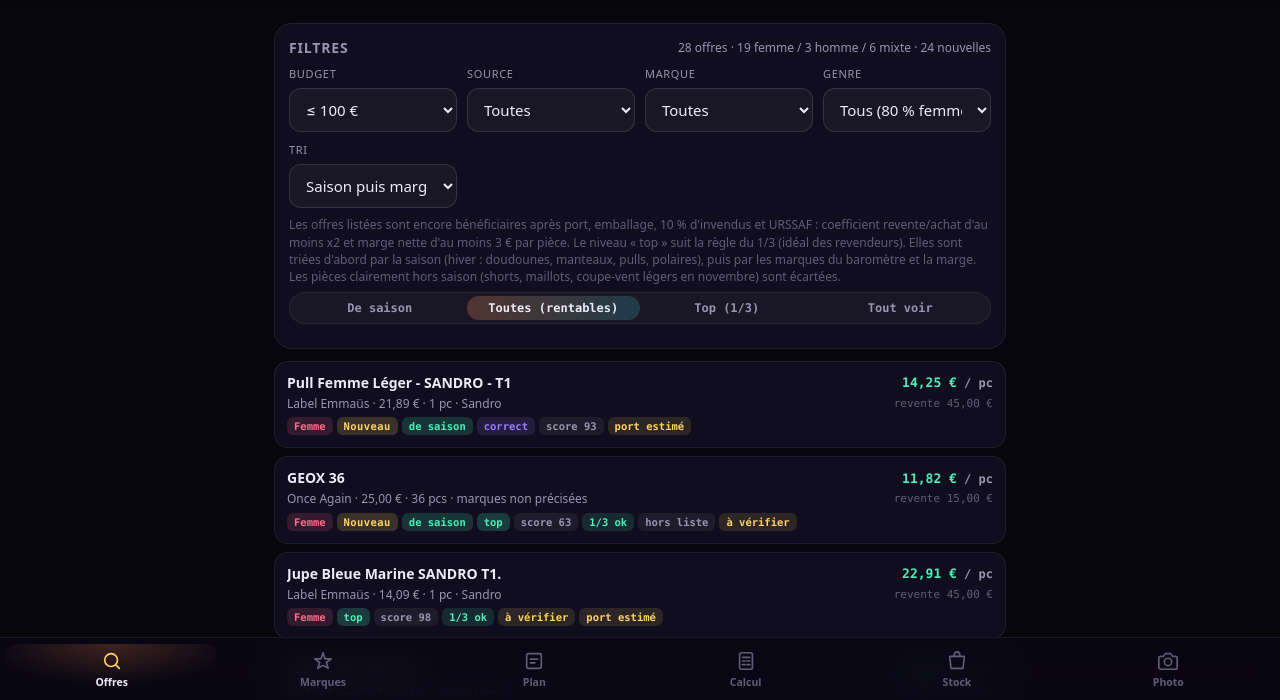
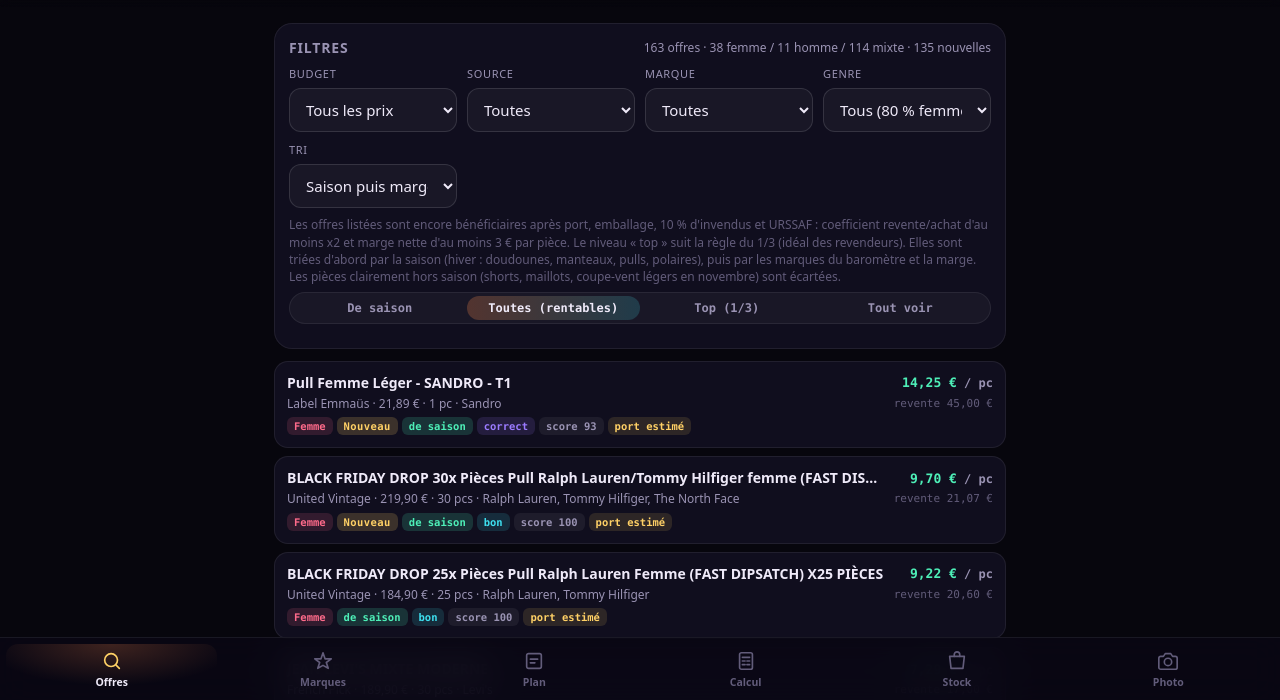
Before and after one commit to aronsonkyllian-ux/vinted-sourcing, a plain HTML site: page index.html in a window 1280 px wide. Shown: the part 98-798 px from the top of the page. Drawn offline with Linux system fonts and the light colour scheme.

Commit message:
Afficher toutes les offres par défaut

```diff
--- a/app.js
+++ b/app.js
@@ -152,6 +152,7 @@ function balanceGender(list) {
   const m = list.filter(o => o.gender !== "femme" && o.gender !== "homme");
   if (!h.length) return f.length ? f.concat(m) : m;
   const takeF = f.length;
+  const allH = h;
   const takeH = takeF ? Math.min(h.length, Math.max(0, Math.round(takeF * hommeShare / femmeShare))) : h.length;
   const F = f.slice(0, takeF), H = h.slice(0, takeH);
   const stepF = Math.max(1, Math.round(femmeShare / Math.max(hommeShare, 0.01)));
@@ -161,7 +162,8 @@ function balanceGender(list) {
     for (let k = 0; k < stepF && i < F.length; k++) out.push(F[i++]);
     if (j < H.length) out.push(H[j++]);
   }
-  if (!m.length) return out;
+  const restH = allH.filter(o => !H.includes(o));
+  if (!m.length) return out.concat(restH);
   const mixteRe = /homme\s*(et|-|\/|,)\s*femme|femme\s*(et|-|\/|,)\s*homme|unisexe|unisex|\bmixte\b|homme\s*-\s*femme|femme\s*-\s*homme/i;
   const explicit = m.filter(o => mixteRe.test(o.title || ""));
   const other = m.filter(o => !mixteRe.test(o.title || ""));
@@ -174,7 +176,8 @@ function balanceGender(list) {
     mixed.push(o);
     if (mi < M.length && (k + 1) % stride === 0) mixed.push(M[mi++]);
   });
-  return mixed.concat(M.slice(mi));
+  const restM = m.filter(o => !M.includes(o));
+  return mixed.concat(M.slice(mi), restH, restM);
 }
 
 function filteredOffers() {
--- a/index.html
+++ b/index.html
@@ -50,10 +50,10 @@
       <div class="filters">
         <label class="f">Budget
           <select id="fBudget">
-            <option value="100" selected>≤ 100 €</option>
+            <option value="100">≤ 100 €</option>
             <option value="150">≤ 150 €</option>
             <option value="300">≤ 300 €</option>
-            <option value="0">Tous les prix</option>
+            <option value="0" selected>Tous les prix</option>
           </select>
         </label>
         <label class="f">Source
--- a/sw.js
+++ b/sw.js
@@ -1,5 +1,5 @@
 /* Sourcing Vinted — coque hors ligne (cache d'abord), données en réseau d'abord. */
-const V = "sourcing-e73ac34fde";
+const V = "sourcing-e73ac34fdf";
 const SHELL = ["./", "index.html", "style.css", "app.js", "manifest.json",
   "icons/icon-192.png", "icons/icon-512.png", "icons/apple-touch-icon.png", "icons/favicon.png"];
 const SEEN_REQ = new Request("./__seen_alerts__");
```
